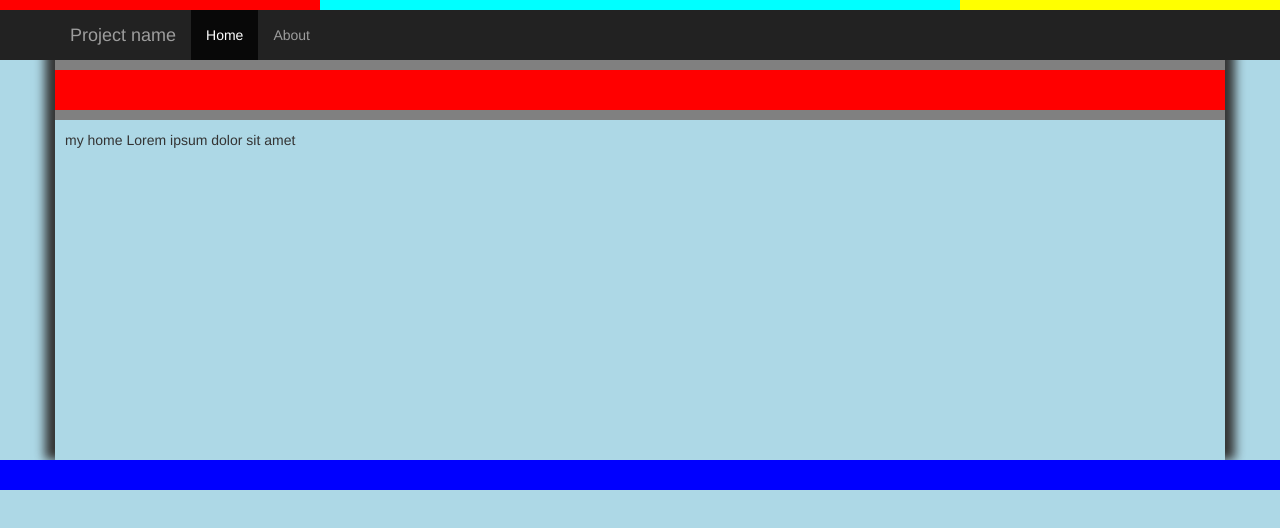
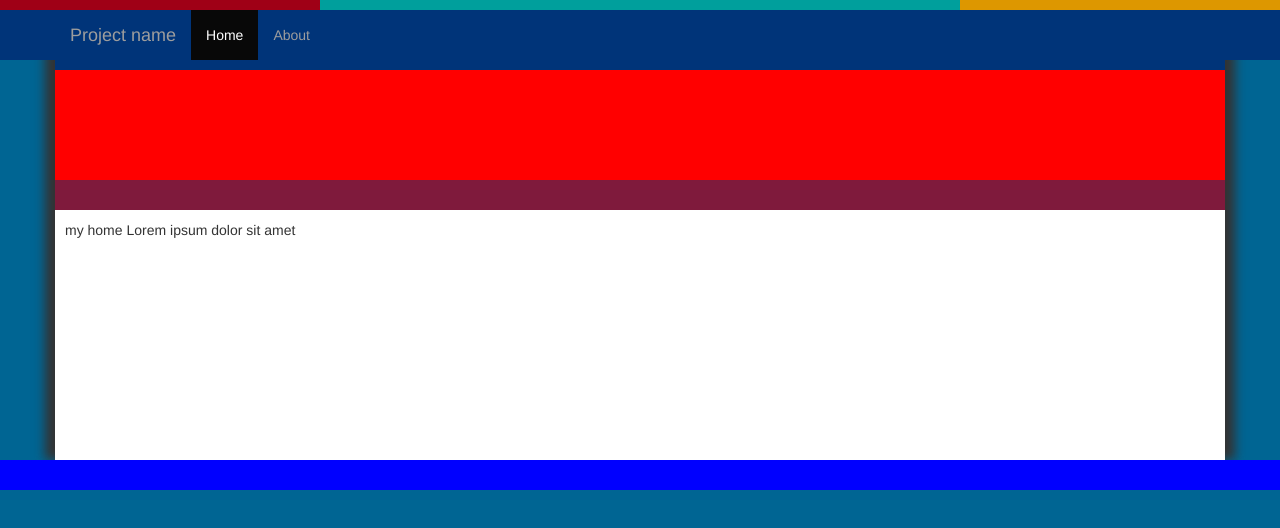
Before and after one commit to dkim-95112/onlineTest, a website: page app/index.html in a window 1280 px wide. Drawn offline with nearby package versions, Linux system fonts and the light colour scheme.

Commit message:
formatting

```diff
--- a/app/css/myapp.css
+++ b/app/css/myapp.css
@@ -1,5 +1,5 @@
 body {
-	background: lightblue;
+	background: #006593;
 }
 body > .navbar {
   margin-bottom: 0;
@@ -9,3 +9,6 @@ body > .navbar {
 body > .container {
 	padding: 0;
 }
+.navbar-inverse{
+	background-color: #003479;
+}
--- a/app/index.html
+++ b/app/index.html
@@ -30,9 +30,9 @@
   </head>
   <body>
 
-    <div style="height:10px; position: relative; background: cyan; overflow: hidden">
-      <div style="position: absolute; height: 100%; width: 100%; margin-left:-75%; background: red">
-        <div style="position: absolute; height: 100%; width: 100%; margin-left: 150%; background: yellow  ">
+    <div style="height:10px; position: relative; background: #009f9c; overflow: hidden">
+      <div style="position: absolute; height: 100%; width: 100%; margin-left:-75%; background: #9f0016">
+        <div style="position: absolute; height: 100%; width: 100%; margin-left: 150%; background: #dd9700  ">
         </div>
       </div>
     </div>
@@ -58,11 +58,11 @@
       </div>
     </nav>
 
-      <div class="container" style="min-height: 400px; box-shadow: 0px -10px 10px 10px">
+      <div class="container" style="min-height: 400px; box-shadow: 0px -10px 10px 10px; background: white">
 
-        <div style="height:10px; background-color:grey"></div>
-        <div style="position: relative; height:50px; background-color:red">
-          <div style="height: 10px; width:100%; background: grey; position: absolute; bottom:0"></div>
+        <div style="height:10px; background-color:#003479"></div>
+        <div style="position: relative; height:140px; background-color:red">
+          <div style="height: 30px; width:100%; background: rgba(0,52,121,0.5); position: absolute; bottom:0"></div>
         </div>
 
         <div ng-view style="padding:10px"></div>
```
